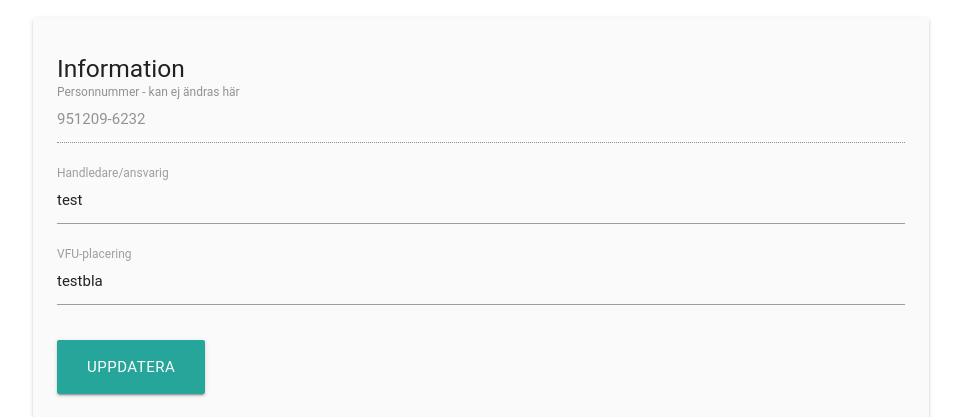
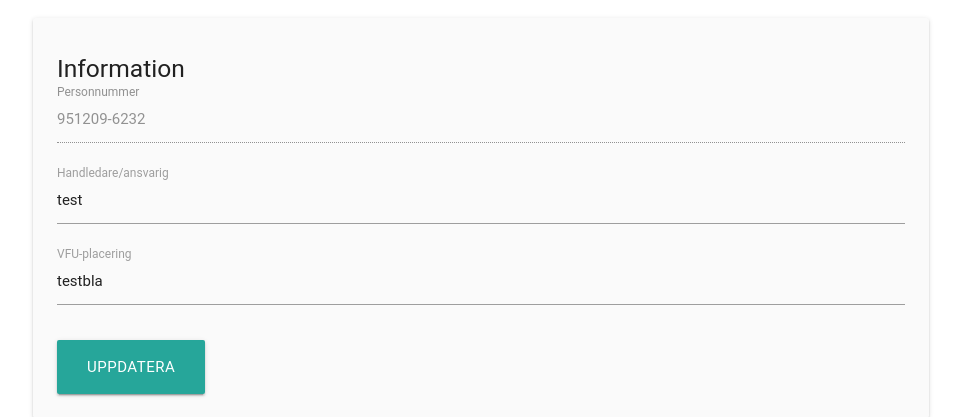
Before and after one commit to ArmedGuy/BeVut, a Django app: page /app/form/1/ in a window 1280 px wide. Shown: the part 175-592 px from the top of the page, without its empty margins (159-1120 px from the left). Run offline with Django 3.2, Linux system fonts and the light colour scheme; a user stored in the database is signed in; data comes from the database, SQL or seed files in the repository; some libraries are stand-ins or nearby versions; some web fonts are replaced.

Commit message:
remove extra stuff

```diff
--- a/Bevut/app/templates/app/form.html
+++ b/Bevut/app/templates/app/form.html
@@ -240,7 +240,7 @@
             <h5>Information</h5>
             <div class="input-field">
                 <input disabled id="ssn" type="text" value="{{ student_form.student.ssn }}">
-                <label for="ssn">Personnummer - kan ej ändras här</label>
+                <label for="ssn">Personnummer</label>
             </div>
             <div class="input-field">
                 <input id="handler" type="text" name="handler" class="validate" value="{{ student_form.handler }}">
@@ -364,7 +364,7 @@
                     <div class="signing">
                         <div class="input-field">
                             <input disabled id="sign_date" type="text" class="validate" value="{{ todays_date }}">
-                            <label for="sign_date">Datum för signering - kan ej ändras</label>
+                            <label for="sign_date">Datum för signering</label>
                         </div>
                         <h5>Närvarande vid halvtidsbedömning</h5>
                         <div class="signers">
```
